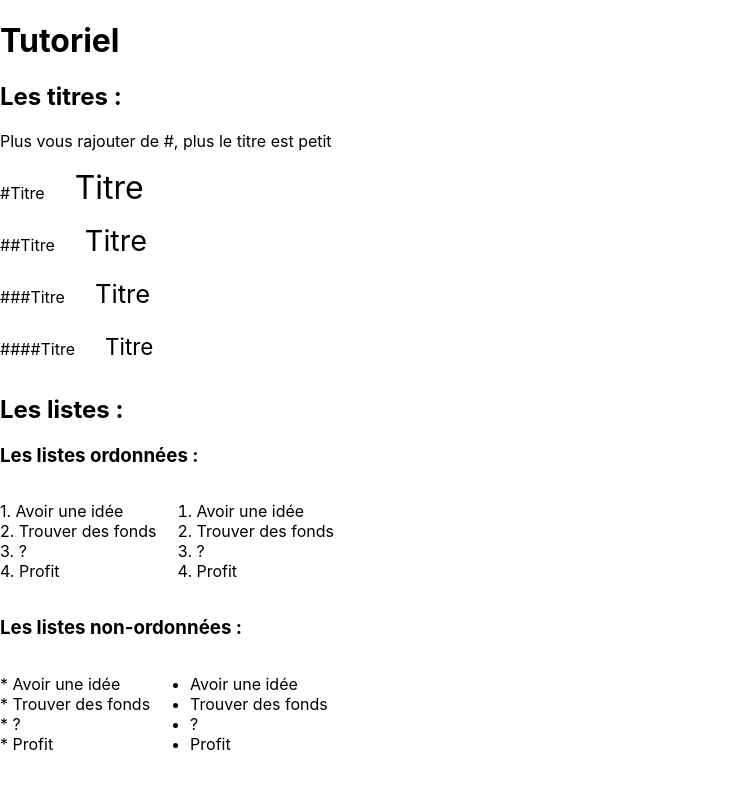
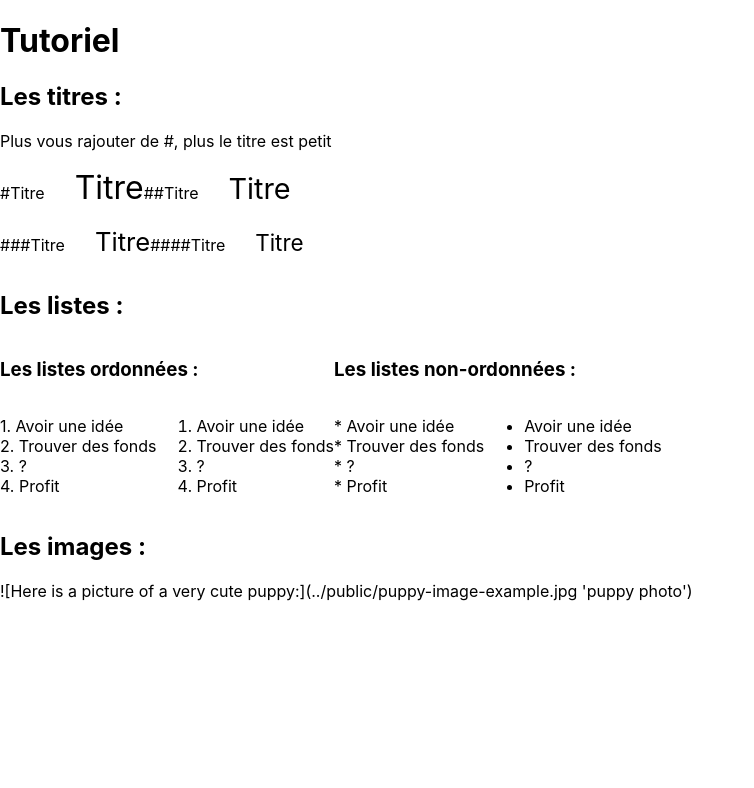
Before and after one commit to vicolatino/reims-0919-js-david-goodedit, a React (Create React App) app in the folder david_goodedit/: page / in a window 1280 px wide. Shown: the top 788 px of the page, without its empty margins (0-754 px from the left). Built offline with nearby package versions, Linux system fonts and the light colour scheme.

Commit message:
lists are added

```diff
--- a/david_goodedit/src/components/Tutorial.css
+++ b/david_goodedit/src/components/Tutorial.css
@@ -22,3 +22,9 @@
   font-size: 1.4em;
   margin: 0px 0px 5px 30px;
 }
+
+.transformation2 {
+  display: flex;
+  flex-direction: column;
+  align-items: baseline;
+}
--- a/david_goodedit/src/components/Tutorial.jsx
+++ b/david_goodedit/src/components/Tutorial.jsx
@@ -10,6 +10,7 @@ function Tutorial() {
           <h2>Les titres :</h2>
           <p>Plus vous rajouter de #, plus le titre est petit</p>
           <div className="transformation">
+            <div className="transformation">
               <p>#Titre</p>
               <p className='titleH1'>Titre</p>
             </div>
@@ -17,6 +18,8 @@ function Tutorial() {
               <p>##Titre</p>
               <p className='titleH2'>Titre</p>
             </div>
+          </div>
+          <div className="transformation">
             <div className="transformation">
               <p>###Titre</p>
               <p className='titleH3'>Titre</p>
@@ -26,8 +29,11 @@ function Tutorial() {
               <p className='titleH4'>Titre</p>
             </div>
           </div>
+        </div>
         <div>
           <h2>Les listes :</h2>
+          <div className="transformation">
+            <div className="transformation2">
               <h3>Les listes ordonnées :</h3>
               <div className="transformation">
                 <p>1. Avoir une idée<br />2. Trouver des fonds<br />
@@ -40,6 +46,8 @@ function Tutorial() {
                   <li>Profit</li>
                 </ol>
               </div>
+            </div>
+            <div className="transformation2">
               <h3>Les listes non-ordonnées :</h3>
               <div className="transformation">
                 <p>* Avoir une idée<br />* Trouver des fonds<br />
@@ -54,6 +62,10 @@ function Tutorial() {
               </div>
             </div>
           </div>
+          <h2>Les images :</h2>
+          <p>![Here is a picture of a very cute puppy:](../public/puppy-image-example.jpg 'puppy photo')</p>
+        </div>
+      </div>
     </div>
   );
 }
```
Lines whose indentation alone changed are shown as unchanged.
